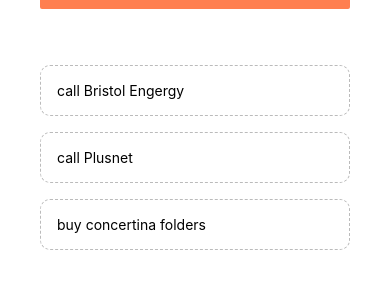
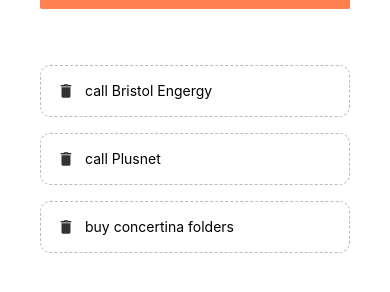
Before and after one commit to neilmcdonagh1985/newTravelApp, a React Native app: screen / in a window 390 px wide. Shown: the part 184-476 px from the top of the page. Built offline with nearby package versions, Linux system fonts and the light colour scheme.

Commit message:
todo app finished

```diff
--- a/components/todoItem.js
+++ b/components/todoItem.js
@@ -1,11 +1,17 @@
 import React from 'react';
-import { StyleSheet, Text, TouchableOpacity } from 'react-native';
+import { StyleSheet, Text, TouchableOpacity, View } from 'react-native';
+import { MaterialIcons } from '@expo/vector-icons';
 
 export default function TodoItem({ item, pressHandler }) {
 
     return (
         <TouchableOpacity onPress={() => pressHandler(item.key)}>
-          <Text style={styles.item}>{item.text}</Text>
+            <View style={styles.item}>
+                <MaterialIcons name='delete' size={18} color='#333'/>
+            <Text style={styles.itemText}>{item.text}</Text>
+            </View>
+
+
         </TouchableOpacity>
     )
 
@@ -19,7 +25,11 @@
         borderColor: '#bbb',
         borderWidth: 1,
         borderStyle: 'dashed',
-        borderRadius: 10
+        borderRadius: 10,
+        flexDirection: 'row',
+    },
+    itemText: {
+        marginLeft: 10,
     }
 
 })
```
